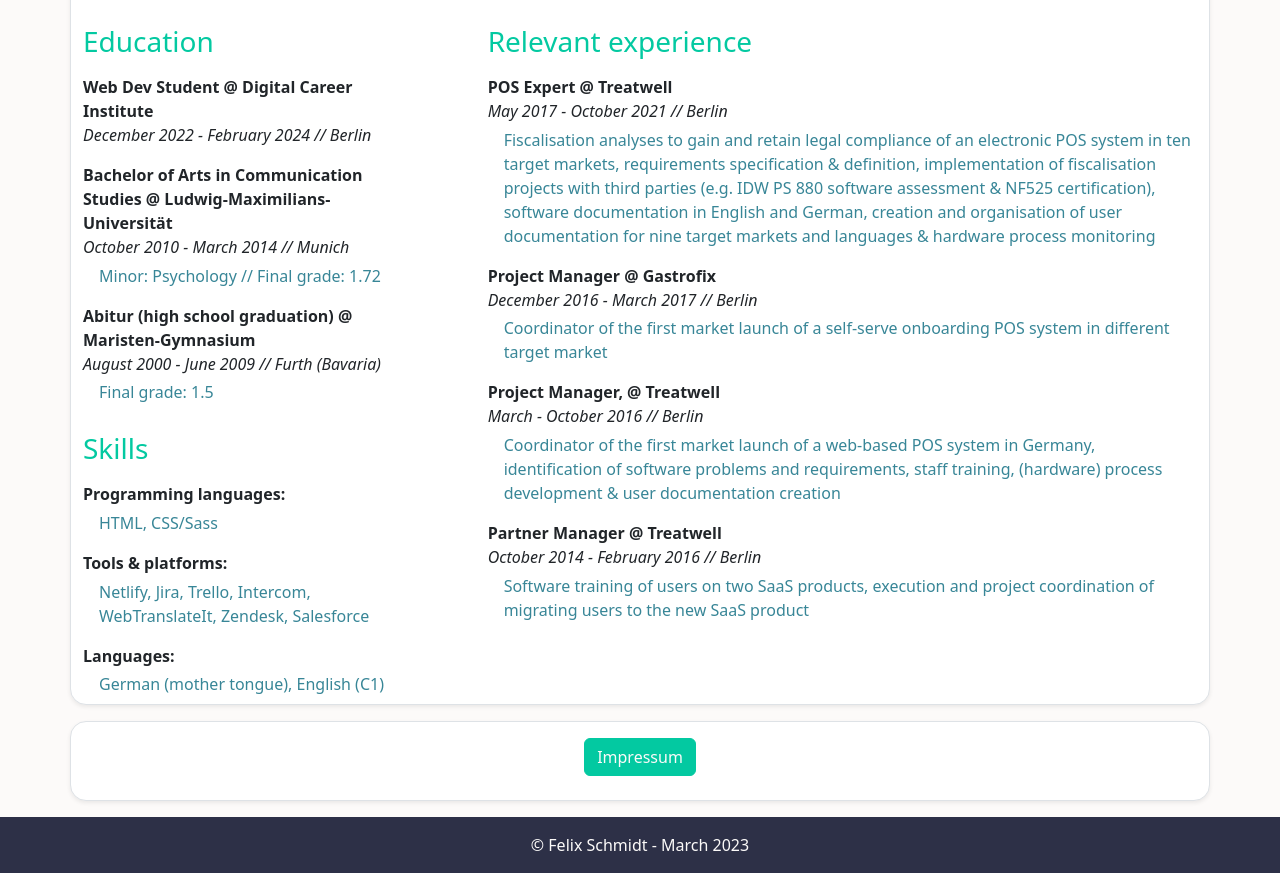
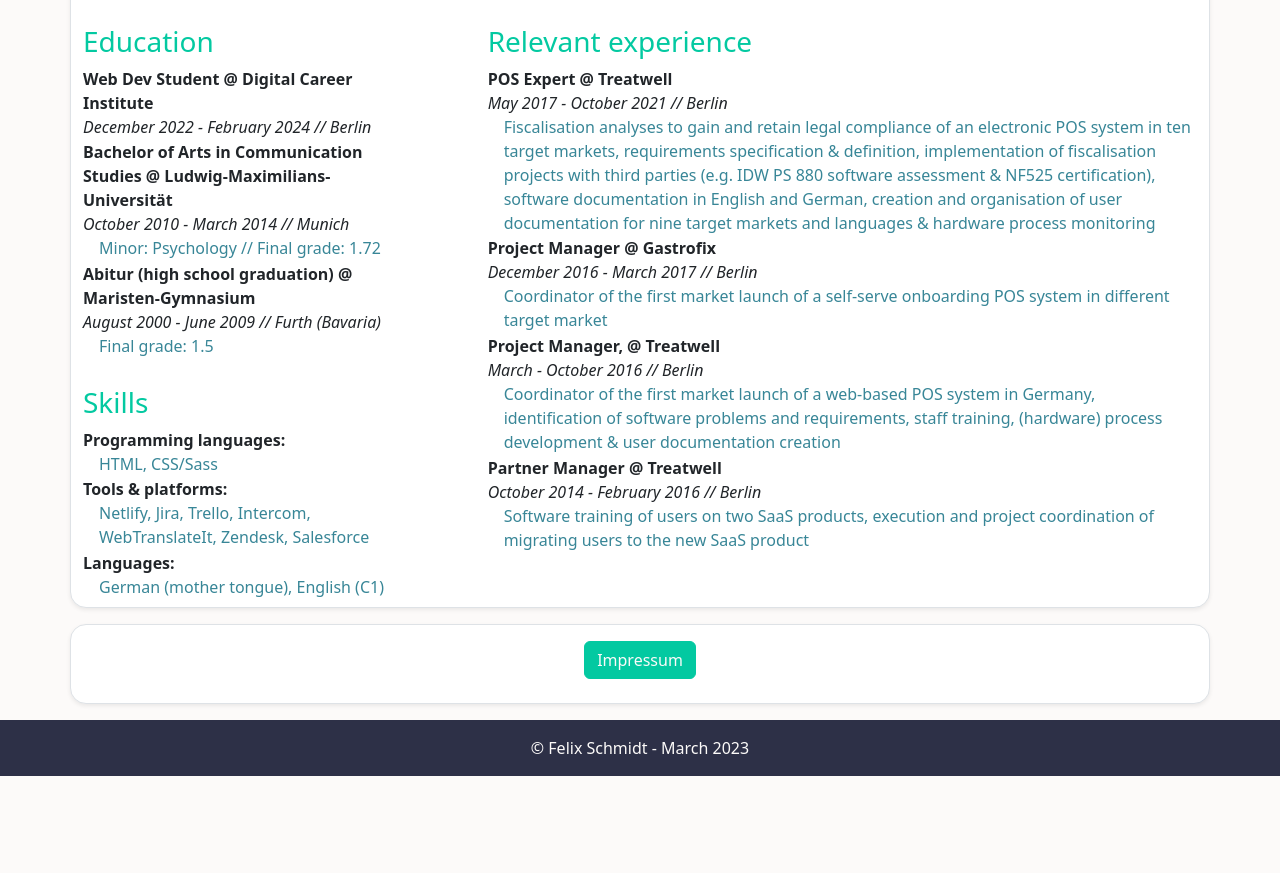
Before and after one commit to felixschmidt89/DCI_UIB_final-project-bootstrap, a website: page index.html in a window 1280 px wide. Shown: the part 1495-2368 px from the top of the page. After the commit the page ends 2271 px from the top, so only its background shows below. Drawn offline with Linux system fonts and the light colour scheme.

Commit message:
optimezed grid margins

```diff
--- a/main.scss
+++ b/main.scss
@@ -121,8 +121,8 @@
 div span {margin-right: 0.3rem;}
 a {text-decoration: none;}
 };
-.cv-bulletpoint{font-weight: 600; margin-top: 1rem;}
+.cv-bulletpoint{font-weight: 600; margin-top: 0.1rem;}
 .cv-period {font-weight: 300; font-style: italic; margin-top: 0rem !important; }
-.cv-description {color: $secondary-color; margin-left: 1rem; position: relative; margin-top: 0.3rem !important;}
+.cv-description {color: $secondary-color; margin-left: 1rem; position: relative; margin-top: 0rem !important;}
 p{margin-bottom: 0rem !important;
 }
```
Also changed, not shown: main.css.
